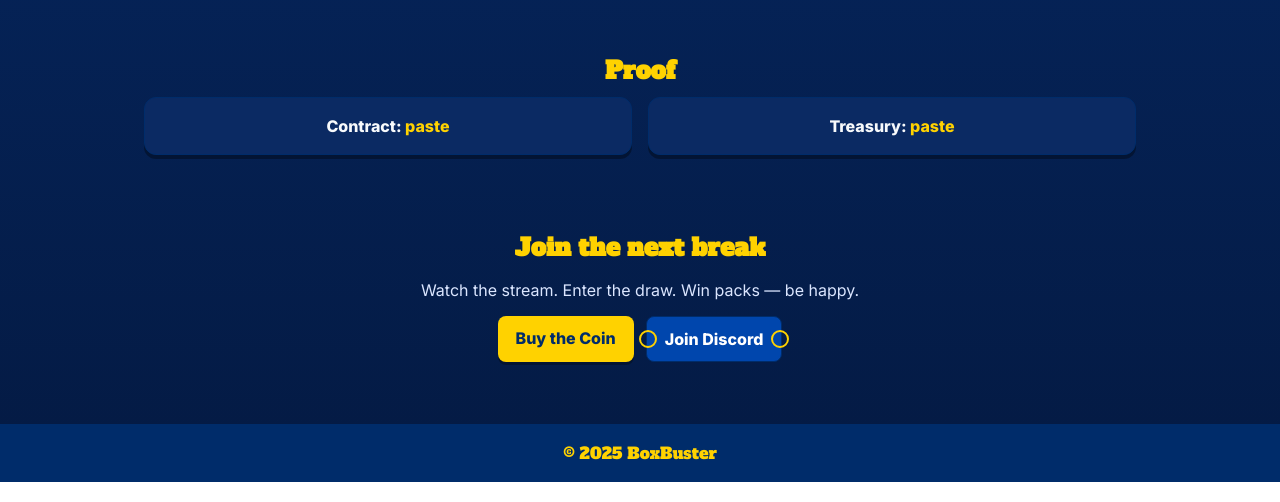
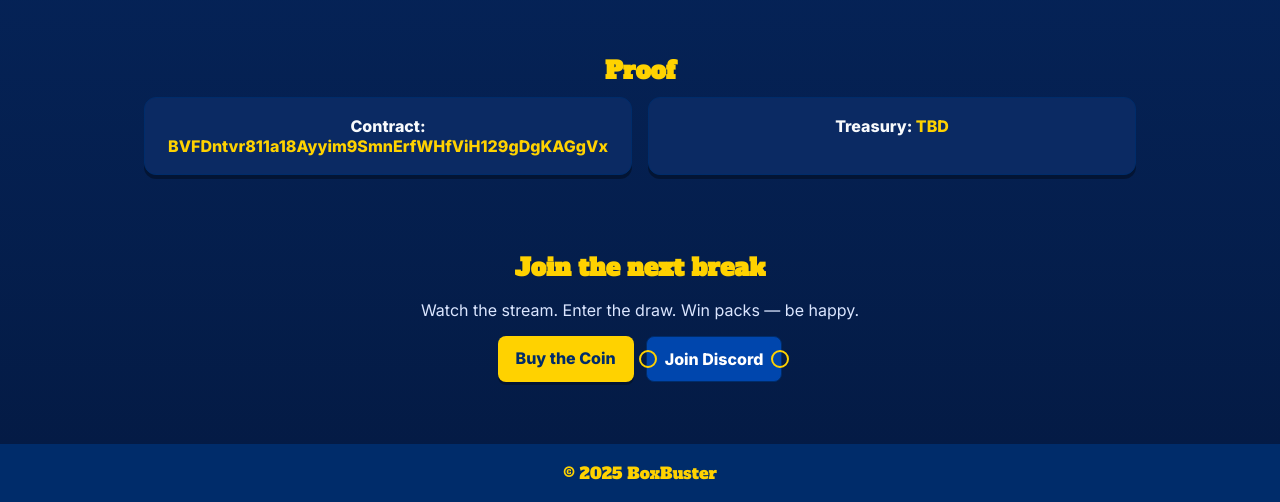
Before and after one commit to P4n-d0ra/BoxBuster, a plain HTML site: page index.html in a window 1280 px wide. Shown: the part 1034-1536 px from the top of the page. Drawn offline with Linux system fonts and the light colour scheme.

Commit message:
Update index.html

```diff
--- a/index.html
+++ b/index.html
@@ -153,8 +153,8 @@
     <section class="section" aria-labelledby="proof-title">
       <h2 id="proof-title">Proof</h2>
       <div class="grid">
-        <div class="card">Contract: <a href="#">paste</a></div>
-        <div class="card">Treasury: <a href="#">paste</a></div>
+        <div class="card">Contract: <a href="#">BVFDntvr811a18Ayyim9SmnErfWHfViH129gDgKAGgVx</a></div>
+        <div class="card">Treasury: <a href="#">TBD</a></div>
       </div>
     </section>
 
```
